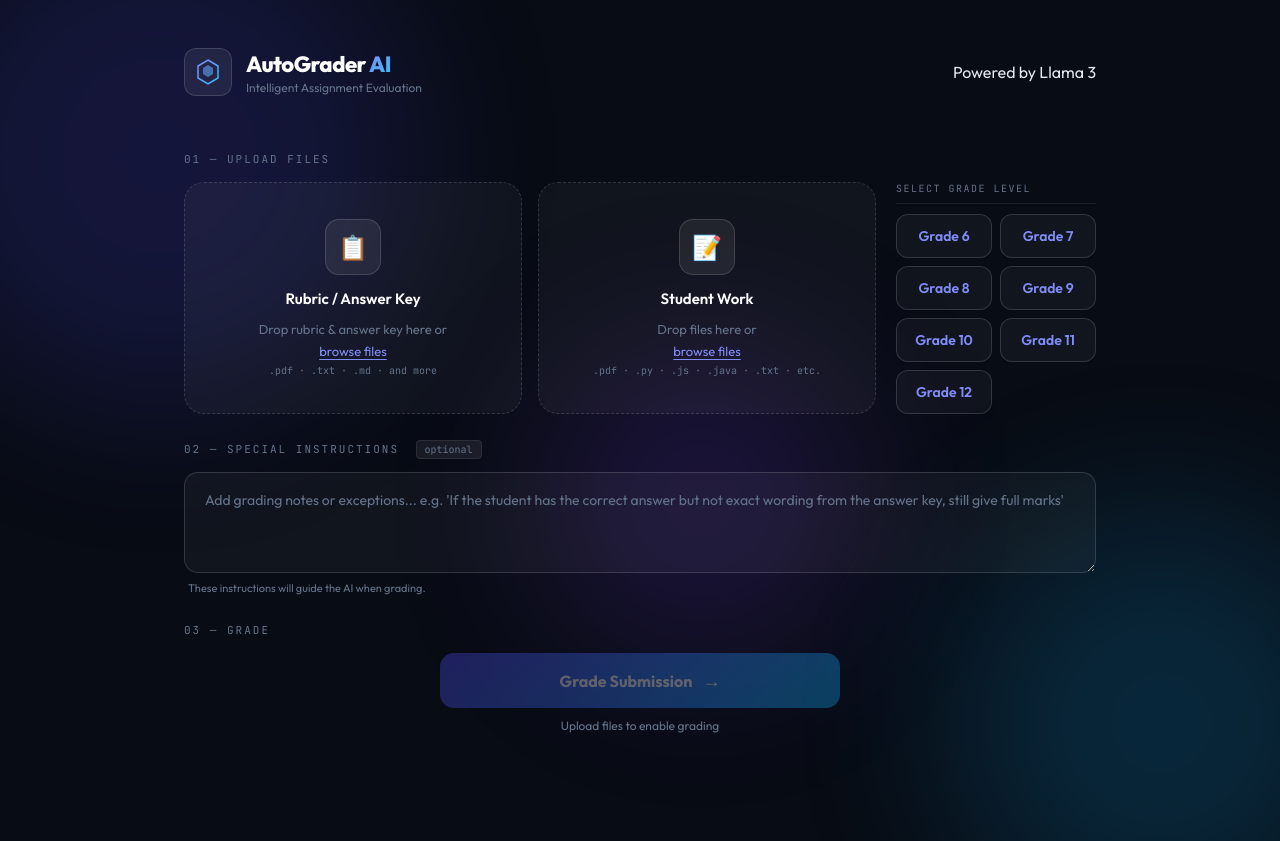
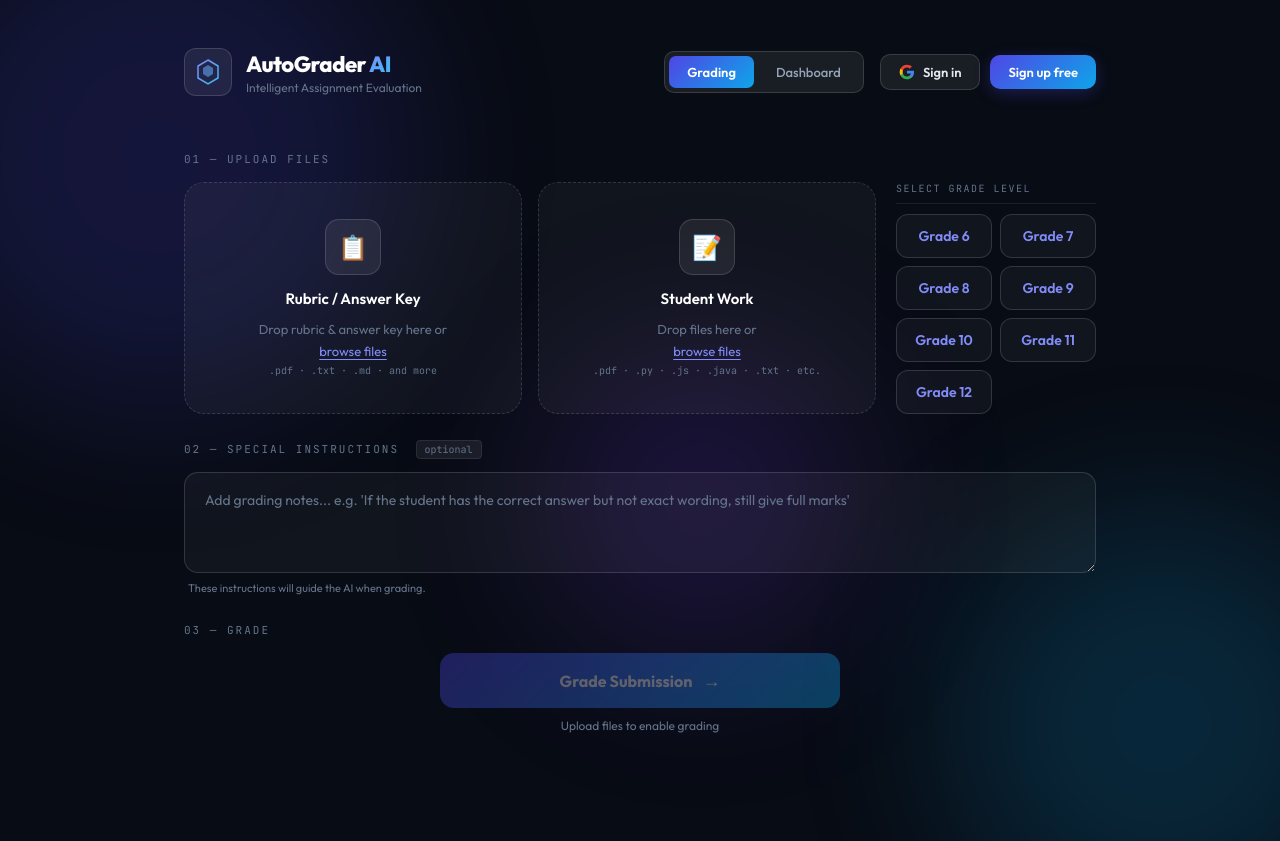
Before and after one commit to samyamsapkt-web/autograderai, a Flask app: page / in a window 1280 px wide. Run offline with Flask 3, Linux system fonts and the light colour scheme.

Commit message:
Refactor index.html for better organization and clarity
Updated HTML structure and improved comments for clarity.

```diff
--- a/templates/index.html
+++ b/templates/index.html
@@ -1,13 +1,13 @@
 <!DOCTYPE html>
 <html lang="en">
 <head>
-  <meta charset="UTF-8" />
-  <meta name="viewport" content="width=device-width, initial-scale=1.0" />
-  <title>AutoGrader AI</title>
-  <link rel="preconnect" href="https://fonts.googleapis.com" />
-  <link rel="preconnect" href="https://fonts.gstatic.com" crossorigin />
-  <link href="https://fonts.googleapis.com/css2?family=Outfit:wght@300;400;500;600;700;800&family=JetBrains+Mono:wght@400;500&display=swap" rel="stylesheet" />
-  <link rel="stylesheet" href="/static/style.css" />
+  <meta charset="UTF-8"/>
+  <meta name="viewport" content="width=device-width, initial-scale=1.0"/>
+  <title>AutoGrader AI — Grading</title>
+  <link rel="preconnect" href="https://fonts.googleapis.com"/>
+  <link rel="preconnect" href="https://fonts.gstatic.com" crossorigin/>
+  <link href="https://fonts.googleapis.com/css2?family=Outfit:wght@300;400;500;600;700;800&family=JetBrains+Mono:wght@400;500&display=swap" rel="stylesheet"/>
+  <link rel="stylesheet" href="/static/style.css"/>
 </head>
 <body>
 
@@ -17,6 +17,7 @@
 
   <div class="app">
 
+    <!-- ── HEADER ── -->
     <header class="header">
       <div class="logo-wrap">
         <div class="logo-icon">
@@ -36,18 +37,27 @@
           <div class="tagline">Intelligent Assignment Evaluation</div>
         </div>
       </div>
-      <div class="header-badge">Powered by Llama 3</div>
+
+      <!-- Nav + auth -->
+      <div class="header-right">
+        <nav class="nav">
+          <a class="nav-link active" href="/">Grading</a>
+          <a class="nav-link" href="/dashboard">Dashboard</a>
+        </nav>
+        <div class="auth-area" id="authArea">
+          <!-- Filled by JS -->
+        </div>
+      </div>
     </header>
 
-    <!-- STEP 01 -->
+    <!-- ── STEP 01 ── -->
     <div class="section-label">01 — Upload Files</div>
     <div class="upload-row">
       <div class="upload-col">
         <div class="grid">
 
-          <!-- Rubric / Answer Key -->
           <div class="upload-card" id="rubricZone">
-            <input type="file" id="rubricInput" multiple accept=".pdf,.txt,.md,.py,.js,.java,.html,.css,.json,.csv" />
+            <input type="file" id="rubricInput" multiple accept=".pdf,.txt,.md,.py,.js,.java,.html,.css,.json,.csv"/>
             <div class="upload-icon-wrap"><div class="upload-icon">📋</div></div>
             <div class="upload-card-title">Rubric / Answer Key</div>
             <div id="rubricEmpty">
@@ -57,15 +67,14 @@
             <div id="rubricFileArea" class="hidden">
               <div id="rubricList" class="work-files"></div>
               <button class="add-more-btn" id="addMoreRubricBtn">
-                <input type="file" id="addMoreRubricInput" multiple accept=".pdf,.txt,.md,.py,.js,.java,.html,.css,.json,.csv" />
+                <input type="file" id="addMoreRubricInput" multiple accept=".pdf,.txt,.md,.py,.js,.java,.html,.css,.json,.csv"/>
                 <span>+ Add more</span>
               </button>
             </div>
           </div>
 
-          <!-- Student Work -->
           <div class="upload-card" id="workZone">
-            <input type="file" id="workInput" multiple accept=".pdf,.txt,.md,.py,.js,.java,.html,.css,.json,.csv" />
+            <input type="file" id="workInput" multiple accept=".pdf,.txt,.md,.py,.js,.java,.html,.css,.json,.csv"/>
             <div class="upload-icon-wrap"><div class="upload-icon">📝</div></div>
             <div class="upload-card-title">Student Work</div>
             <div id="workEmpty">
@@ -75,7 +84,7 @@
             <div id="workFileArea" class="hidden">
               <div id="workList" class="work-files"></div>
               <button class="add-more-btn" id="addMoreBtn">
-                <input type="file" id="addMoreInput" multiple accept=".pdf,.txt,.md,.py,.js,.java,.html,.css,.json,.csv" />
+                <input type="file" id="addMoreInput" multiple accept=".pdf,.txt,.md,.py,.js,.java,.html,.css,.json,.csv"/>
                 <span>+ Add more files</span>
               </button>
             </div>
@@ -84,10 +93,9 @@
         </div>
       </div>
 
-      <!-- Grade level -->
       <div class="grade-level-panel">
         <div class="grade-level-title">Select Grade Level</div>
-        <div class="grade-level-list" id="gradeLevelList">
+        <div class="grade-level-list">
           <button class="grade-level-btn" data-grade="6">Grade 6</button>
           <button class="grade-level-btn" data-grade="7">Grade 7</button>
           <button class="grade-level-btn" data-grade="8">Grade 8</button>
@@ -99,15 +107,15 @@
       </div>
     </div>
 
-    <!-- STEP 02 -->
+    <!-- ── STEP 02 ── -->
     <div class="section-label" style="margin-top:28px;">02 — Special Instructions <span class="optional-tag">Optional</span></div>
     <div class="instructions-wrap">
       <textarea id="specialInstructions" class="instructions-input" rows="3"
-        placeholder="Add grading notes or exceptions... e.g. 'If the student has the correct answer but not exact wording from the answer key, still give full marks'"></textarea>
+        placeholder="Add grading notes... e.g. 'If the student has the correct answer but not exact wording, still give full marks'"></textarea>
       <div class="instructions-hint">These instructions will guide the AI when grading.</div>
     </div>
 
-    <!-- STEP 03 -->
+    <!-- ── STEP 03 ── -->
     <div class="section-label" style="margin-top:28px;">03 — Grade</div>
     <div class="grade-wrap">
       <button class="grade-btn" id="gradeBtn" disabled>
@@ -137,10 +145,9 @@
       </div>
     </div>
 
-    <!-- RESULTS -->
+    <!-- ── RESULTS ── -->
     <div class="results-card hidden" id="resultsBox">
 
-      <!-- Score hero -->
       <div class="score-hero">
         <div class="score-ring-wrap">
           <svg class="score-ring" viewBox="0 0 120 120">
@@ -161,16 +168,13 @@
           </div>
         </div>
         <div class="score-details">
-          <!-- Editable grade -->
           <div class="grade-edit-wrap">
             <div class="letter-grade" id="letterGrade">—</div>
             <button class="edit-grade-btn" id="editGradeBtn" title="Edit grade">✏️</button>
           </div>
           <div class="score-title">Evaluation Report</div>
           <div class="score-subtitle" id="scoreSubtitle"></div>
-
-          <!-- Confidence -->
-          <div class="confidence-wrap" id="confidenceWrap">
+          <div class="confidence-wrap">
             <div class="confidence-bar-track">
               <div class="confidence-bar-fill" id="confidenceBar"></div>
             </div>
@@ -180,18 +184,17 @@
         </div>
       </div>
 
-      <!-- Edit grade modal -->
       <div class="edit-modal hidden" id="editModal">
         <div class="edit-modal-inner">
           <div class="edit-modal-title">Override Grade</div>
           <div class="edit-modal-row">
             <div class="edit-field">
               <label>Score (0–100)</label>
-              <input type="number" id="editScore" min="0" max="100" class="edit-input" />
+              <input type="number" id="editScore" min="0" max="100" class="edit-input"/>
             </div>
             <div class="edit-field">
               <label>Letter Grade</label>
-              <input type="text" id="editLetter" maxlength="3" class="edit-input" placeholder="e.g. B+" />
+              <input type="text" id="editLetter" maxlength="3" class="edit-input" placeholder="e.g. B+"/>
             </div>
           </div>
           <div class="edit-modal-actions">
@@ -201,21 +204,16 @@
         </div>
       </div>
 
-      <!-- Grading logic -->
-      <div class="logic-bar" id="logicBar">
+      <div class="logic-bar hidden" id="logicBar">
         <span class="logic-icon">⚖</span>
         <span id="logicText"></span>
       </div>
 
       <div class="results-body">
-
-        <!-- Criteria breakdown -->
         <div class="result-section" id="criteriaSection">
           <div class="result-section-title"><span class="section-num">01</span> Rubric Breakdown</div>
           <div id="criteriaList" class="criteria-list"></div>
         </div>
-
-        <!-- Strengths & Improvements -->
         <div class="two-col">
           <div class="result-section" id="strengthsSection">
             <div class="result-section-title"><span class="section-num">02</span> Strengths</div>
@@ -228,29 +226,24 @@
             <button class="edit-text-btn" data-target="improvementsText">✏️ Edit</button>
           </div>
         </div>
-
-        <!-- Summary -->
         <div class="result-section" id="summarySection">
           <div class="result-section-title"><span class="section-num">04</span> Summary</div>
           <p class="result-text result-summary editable-text" id="summaryText" contenteditable="false"></p>
           <button class="edit-text-btn" data-target="summaryText">✏️ Edit</button>
         </div>
-
-        <!-- Teacher approve bar -->
-        <div class="approve-bar" id="approveBar">
+        <div class="approve-bar">
           <div class="approve-bar-left">
             <div class="approve-status" id="approveStatus">
               <span class="approve-dot pending"></span>
               Pending teacher review
             </div>
-            <div class="approve-note">Review and edit any feedback above before approving.</div>
+            <div class="approve-note">Review and edit feedback above before approving.</div>
           </div>
           <div class="approve-bar-right">
             <button class="grade-again-btn" id="gradeAgainBtn">↺ Grade Another</button>
             <button class="approve-btn" id="approveBtn">✓ Approve &amp; Print</button>
           </div>
         </div>
-
       </div>
     </div>
 
```
